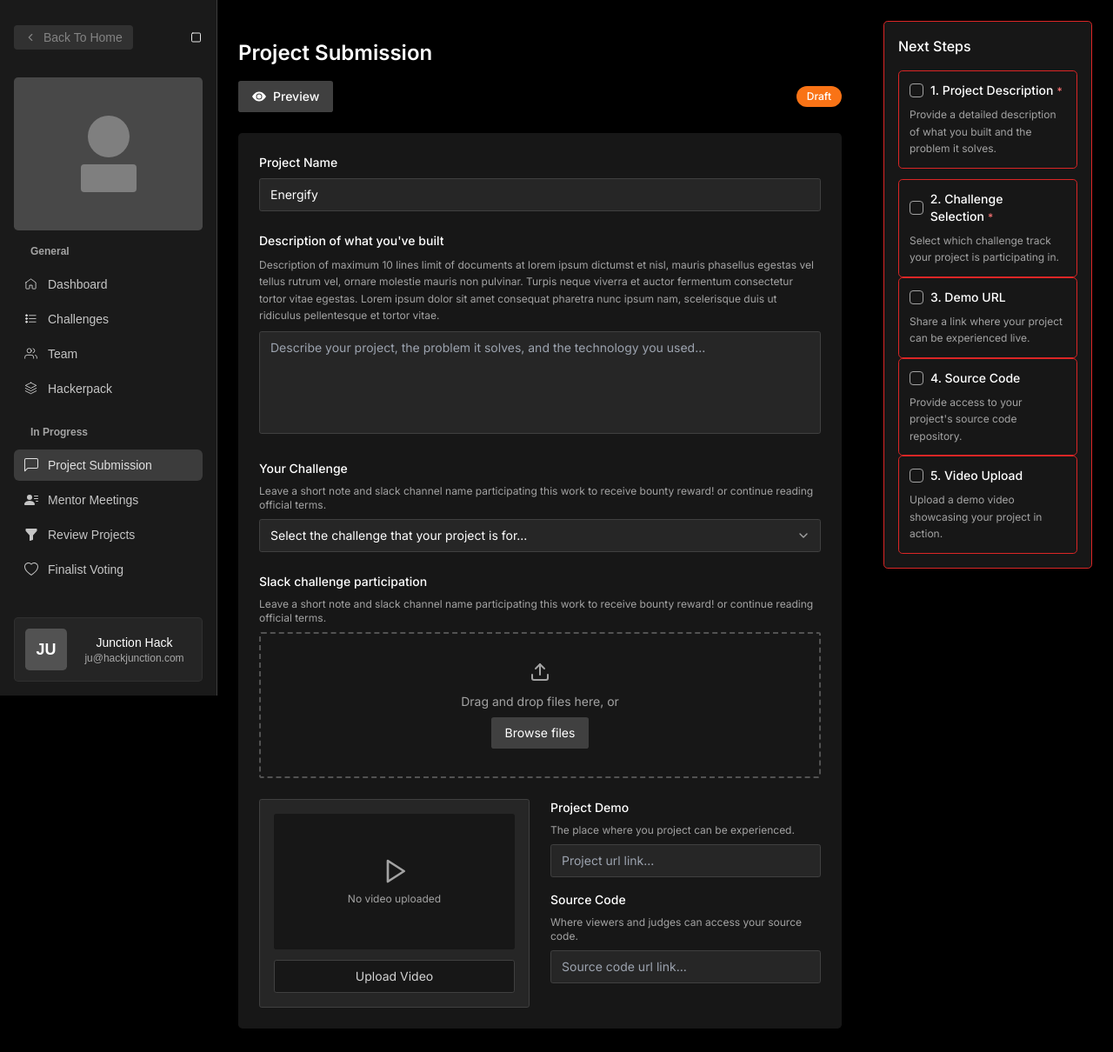
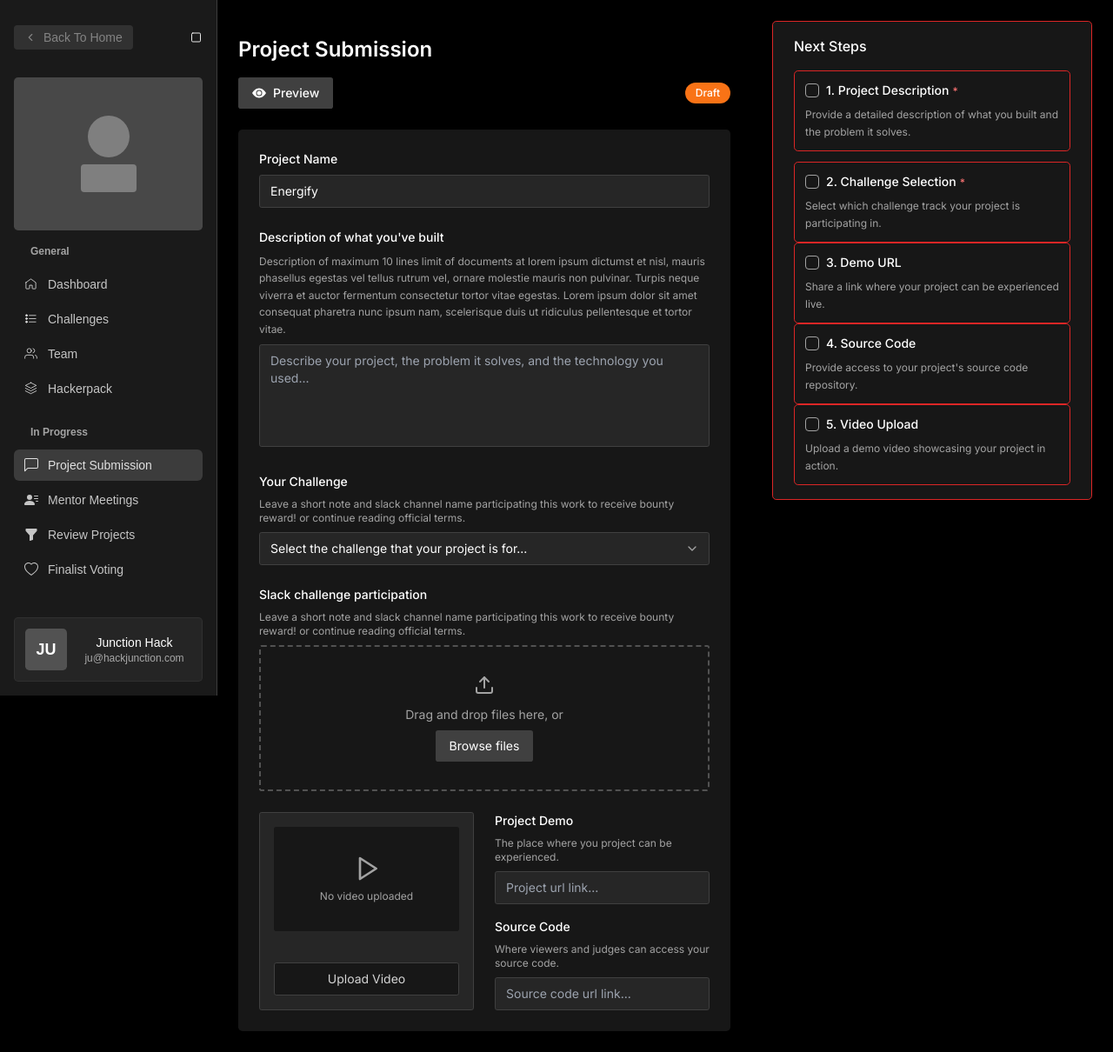
Before and after one commit to abdirizaqali01/junction-playground, a Next.js app: page /submissions in a window 1280 px wide. Shown: the whole page at 87% size. Built offline with nearby package versions, Linux system fonts and the light colour scheme.

Commit message:
submissions and challenges

```diff
--- a/app/challenges/[id]/page.tsx
+++ b/app/challenges/[id]/page.tsx
@@ -135,7 +135,7 @@ const userProfile = {
   name: 'Junction Hack',
   email: 'ju@hackjunction.com',
   initials: 'JU',
-  avatarColor: 'bg-green-600'
+  avatarColor: 'bg-red-500'
 }
 
 export default function ChallengeDetailPage({ params }: { params: { id: string } }) {
--- a/app/submissions/page.tsx
+++ b/app/submissions/page.tsx
@@ -433,11 +433,11 @@ export default function ProjectSubmissionPage() {
               </div>
 
               {/* Bottom Row - Video Upload and URL Links */}
-              <div className="grid grid-cols-1 lg:grid-cols-2 gap-6">
+              <div className="grid grid-cols-1 lg:grid-cols-2 gap-6 items-stretch">
 
                 {/* Video Upload */}
-                <div className="space-y-2">
-                  <div className="bg-neutral-800 rounded-md p-4 border border-neutral-700">
+                <div className="space-y-2 flex flex-col h-full">
+                  <div className="bg-neutral-800 rounded-md p-4 border border-neutral-700 flex flex-col h-full">
                     <div className="aspect-video bg-neutral-900 rounded-md flex items-center justify-center mb-3">
                       {formData.videoFile ? (
                         <div className="text-center">
@@ -461,7 +461,7 @@ export default function ProjectSubmissionPage() {
                     />
                     <label
                       htmlFor="video-upload"
-                      className="block w-full text-center px-3 py-2 bg-neutral-900 hover:bg-neutral-800 border border-neutral-700 rounded-md cursor-pointer transition-colors text-sm text-neutral-300"
+                      className="block w-full text-center px-3 py-2 bg-neutral-900 hover:bg-neutral-800 border border-neutral-700 rounded-md cursor-pointer transition-colors text-sm text-neutral-300 mt-auto"
                     >
                       Upload Video
                     </label>
@@ -469,7 +469,7 @@ export default function ProjectSubmissionPage() {
                 </div>
 
                 {/* URL Links */}
-                <div className="space-y-4">
+                <div className="space-y-4 flex flex-col h-full">
 
                   {/* Project Demo */}
                   <div className="space-y-2">
@@ -508,33 +508,50 @@ export default function ProjectSubmissionPage() {
                       placeholder="Source code url link..."
                     />
                   </div>
+
+                  {/* Action Buttons - Aligned with video upload bottom */}
+                  {activeField && (
+                    <div className="flex justify-end space-x-3 mt-auto pt-4">
+                     <button className="px-4 py-2 bg-green-600 hover:bg-green-500 text-white rounded-xl text-sm font-medium transition-all duration-200 shadow-md hover:shadow-lg">
+                        Submit As Final
+                      </button>
+                      <button className="px-4 py-2 bg-white hover:bg-neutral-600 text-black rounded-xl text-sm font-medium transition-all duration-200">
+                        Save Draft
+                      </button>
+                      <button className="px-4 py-2 bg-red-400 hover:bg-neutral-800 text-white hover:text-neutral-300 rounded-xl text-sm font-medium transition-all duration-200">
+                        Cancel
+                      </button>
+                    </div>
+                  )}
                 </div>
               </div>
             </div>
           </div>
 
 {/* Right Sidebar - Next Steps with Enhanced Animation */}
-          <div className="w-[18rem] p-6">
-            <div className={`border rounded-lg p-4 sticky top-6 transition-colors ${
-              allFieldsCompleted
-                ? 'border-green-500 bg-green-900/30'
-                : 'border-red-600 bg-neutral-900'
-            }`}>
+<div className="w-[26rem] p-6">
+  <div className={`border rounded-lg sticky top-6 transition-colors shadow-md
+    ${allFieldsCompleted
+      ? 'border-green-700 bg-[#0e1a14] px-8 py-6'
+      : 'border-red-600 bg-neutral-900 px-6 py-4'
+    }`}
+  >
     <h3 className="text-base font-medium text-white mb-4">
       {allFieldsCompleted ? 'ALL DONE!' : 'Next Steps'}
     </h3>
 
-
     {allFieldsCompleted ? (
-                <div className="p-8">
-                  <h2 className="text-6xl font-bold text-white mb-8 tracking-wider leading-tight">ALL DONE!</h2>
-                  <p className="text-neutral-400 text-lg leading-relaxed">
-                    Now, just sit back and relax. Follow the <span className="underline text-neutral-400 cursor-pointer hover:text-neutral-300 transition-colors">announcements</span> closely and get some sleep!
+      <div>
+        <p className="text-neutral-400 text-sm leading-relaxed">
+          Now, just sit back and relax. Follow the{" "}
+          <span className="underline cursor-pointer hover:text-neutral-300">
+            announcements
+          </span>{" "}
+          closely and get some sleep!
         </p>
       </div>
     ) : (
       <div className="space-y-0">
-                  {/* Animated Checklist Items */}
         {sortedChecklistItems.map((item) => (
           <NextStepItem
             key={item.key}
@@ -562,6 +579,7 @@ export default function ProjectSubmissionPage() {
     )}
   </div>
 </div>
+
         </div>
       </div>
     </div>
```
Lines whose indentation alone changed are shown as unchanged.
